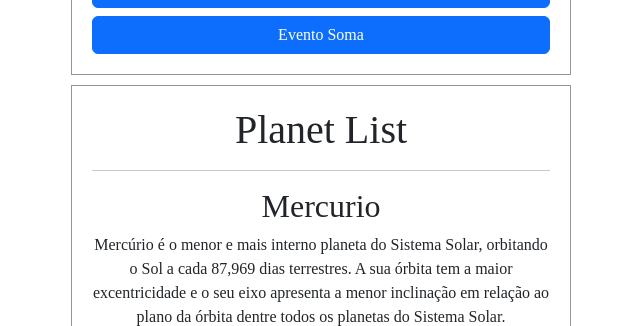
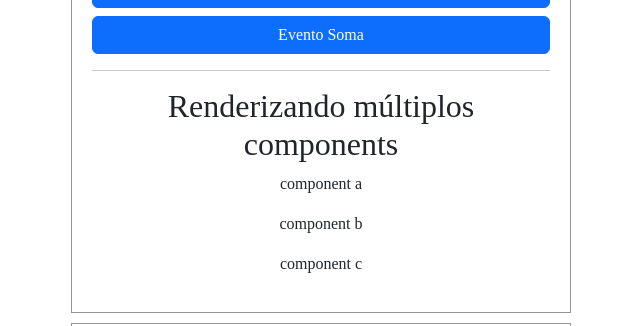
Before and after one commit to ViniHGV/Lab-React, a React (Create React App) app: page / in a window 1280 px wide. Shown: the part 345-671 px from the top of the page, without its empty margins (319-959 px from the left). Built offline with nearby package versions, Linux system fonts and the light colour scheme.

Commit message:
Renderizando multiplos components

```diff
--- a/src/components/EstReact.js
+++ b/src/components/EstReact.js
@@ -12,6 +12,11 @@ const Soma = () => {
 }
 
 function EstReact(){
+    const names = ['a','b','c']
+    const renderComp = names.map ((n) =>
+        <p>component {n} </p>
+    )
+
     return(
         <Fragment>
             <h1>Estudando React</h1>
@@ -26,6 +31,11 @@ function EstReact(){
                 <a type="button" className="btn btn-primary" onClick={FirstEvent}>Primeiro Evento</a>
                 <a type="button" className="btn btn-primary" onClick={Soma}>Evento Soma</a>
             </div>
+            <hr/>
+            <div>
+                <h2>Renderizando múltiplos components</h2>
+                    {renderComp}
+            </div>
 
 
         </Fragment>
```
